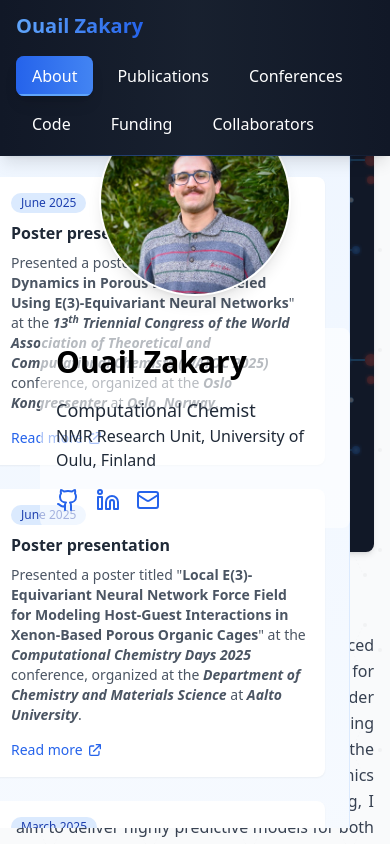
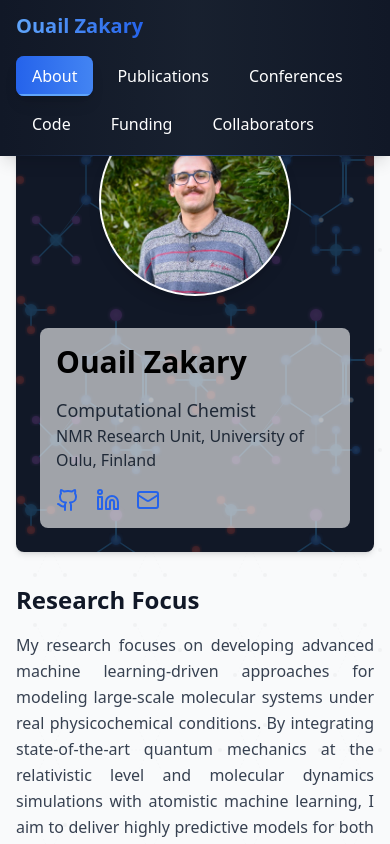
Before and after one commit to ozakary/ozakary.github.io, a React (Vite) app: page / in a window 390 px wide. Shown: the top 844 px of the page. Built offline with nearby package versions, Linux system fonts and the light colour scheme.

Commit message:
Describe your changes here

```diff
--- a/src/App.jsx
+++ b/src/App.jsx
@@ -383,7 +383,7 @@ const App = () => {
         </div>
 
       {/* Left column - News section with improved styling */}
-      <div className="fixed top-24 right-10 w-96 h-[calc(100vh-7rem)] overflow-y-auto">
+      <div className="lg:fixed lg:top-24 lg:right-10 lg:w-96 lg:h-[calc(100vh-7rem)] lg:overflow-y-auto">
         <div className="bg-gradient-to-b from-blue-50 to-white rounded-lg shadow-xl p-6 border border-blue-100">
           <div className="flex items-center gap-2 mb-6">
             <div className="w-1 h-6 bg-blue-500 rounded-full"></div>
```
